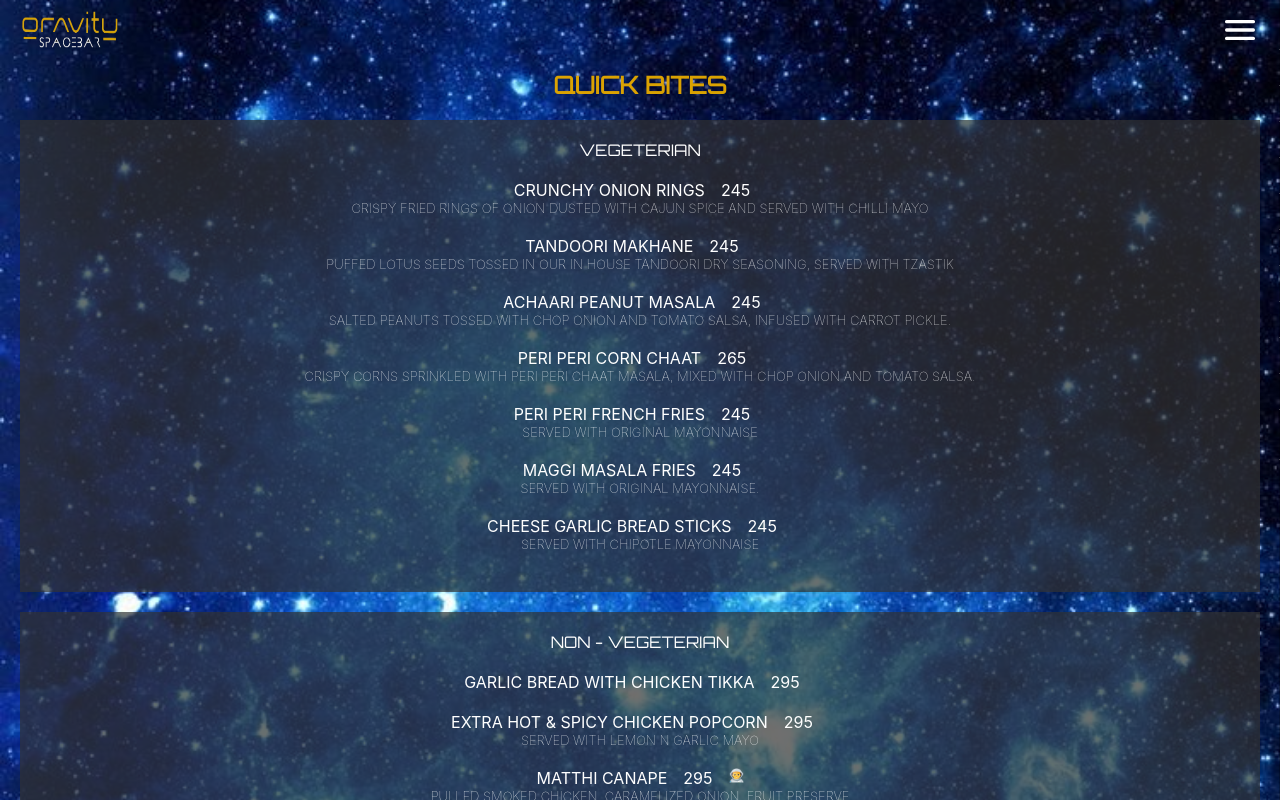
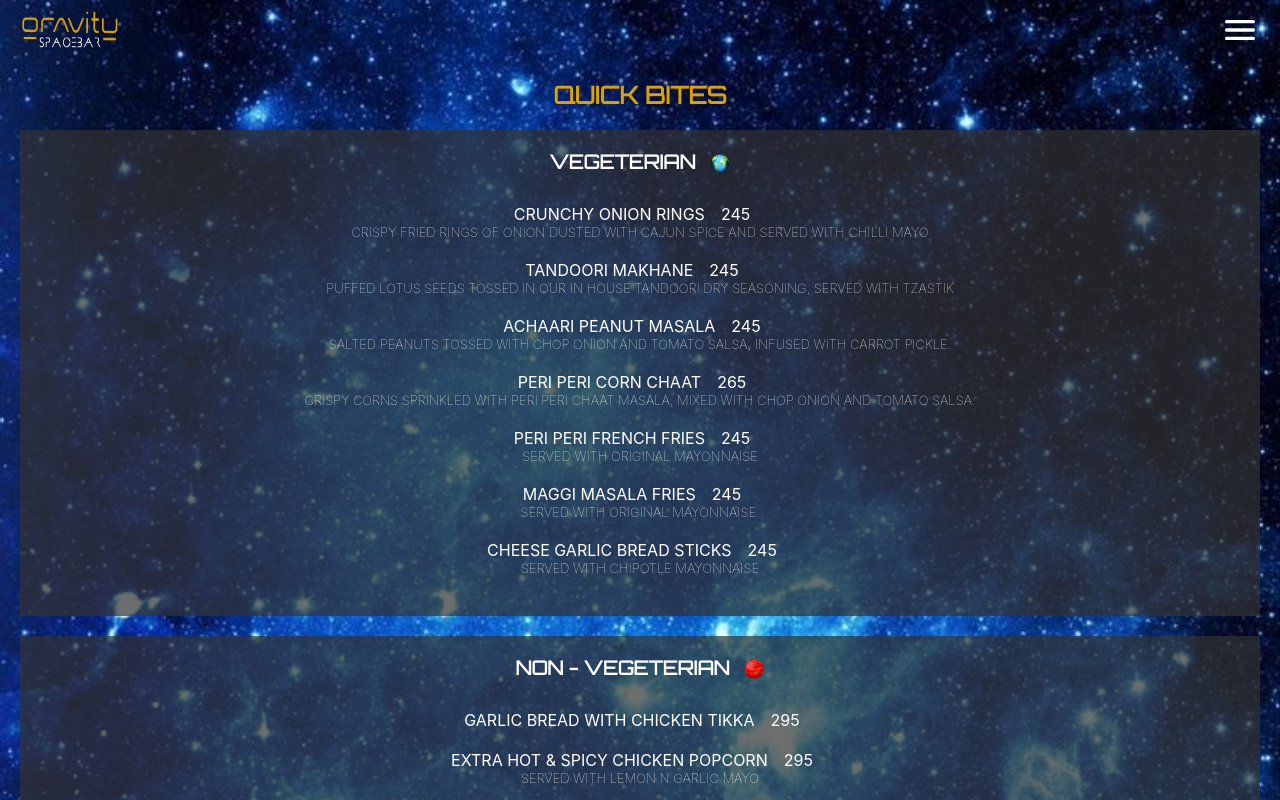
Before and after one commit to shubhaw/restaurant-menu, a React (Create React App) app: page / in a window 1280 px wide. Both pictures are taken after a click on the button "Food Menu". Shown: the top 800 px of the page. Built offline with nearby package versions, Linux system fonts and the light colour scheme.

Commit message:
minor fixes

```diff
--- a/src/App.css
+++ b/src/App.css
@@ -30,3 +30,10 @@
 .black {
     background-color: black;
 }
+
+.mainBody {
+    display: flex;
+    flex-direction: column;
+    justify-content: space-between;
+    min-height: calc(100vh - 70px);
+}
--- a/src/App.js
+++ b/src/App.js
@@ -35,7 +35,7 @@ function App() {
                     selectedMenu={selectedMainMenu}
                     onMainMenuChange={selectedMainMenu => setSelectedMainMenu(selectedMainMenu)}
                     onSubMenuChange={selectedSubMenuIndex => setSelectedSubMenuIndex(selectedSubMenuIndex)} />
-                <div onClick={() => setIsSideNavbarOpen(false)}>
+                <div className="mainBody" onClick={() => setIsSideNavbarOpen(false)}>
                     {selectedMainMenu === "foodMenu" && <Menu {...data.foodMenu[selectedSubMenuIndex]} />}
                     {/* {selectedMainMenu === "barMenu" && <Menu {...data.barMenu[selectedSubMenuIndex]} />} */}
                     {selectedMainMenu === "barMenu" && <BarMenu {...data.barMenu[selectedSubMenuIndex]} />}
--- a/src/assets/db/db.json
+++ b/src/assets/db/db.json
@@ -308,59 +308,66 @@
             "description": "",
             "submenu": [
                 {
-                    "title": "",
-                    "showTitle": false,
+                    "title": "Vegeterian",
+                    "showTitle": true,
                     "icon": "veg",
                     "items": [
                         {
                             "name": "Margarita",
                             "price": 395,
-                            "speciality": "Veg"
+                            "speciality": ""
                         },
                         {
                             "name": "Thai Style Grilled Vegetables",
                             "price": 425,
-                            "speciality": "Veg"
+                            "speciality": ""
                         },
                         {
                             "name": "Paneer Tikka Masala, onion, tomato, and green chili",
                             "price": 425,
-                            "speciality": "Veg"
+                            "speciality": ""
                         },
                         {
                             "name": "Roasted peppers, onion, mushrooms and corn",
                             "price": 425,
-                            "speciality": "Veg"
+                            "speciality": ""
                         },
                         {
                             "name": "Overloaded",
                             "price": 455,
-                            "speciality": "Veg"
-                        },
+                            "speciality": ""
+                        }
+                    ]
+                },
+                {
+                    "title": "Non - Vegeterian",
+                    "showTitle": true,
+                    "icon": "nonveg",
+                    "items": [
                         {
                             "name": "Chicken Tikka Masala, onion, tomato, green chili",
                             "price": 475,
-                            "speciality": "Non - Veg"
+                            "speciality": ""
                         },
                         {
                             "name": "Paprika chicken, mushroom, fresh thyme",
                             "price": 475,
-                            "speciality": "Non - Veg"
+                            "speciality": ""
                         },
                         {
                             "name": "Chicken malai tikka, Jalapeno, Trio of peppers",
                             "price": 475,
-                            "speciality": "Non - Veg"
+                            "speciality": ""
                         },
                         {
                             "name": "Chicken sausage, roasted peppers, green chili, corn",
                             "price": 475,
-                            "speciality": "Non - Veg"
+                            "speciality": ""
                         },
                         {
                             "name": "Mutton keema, sliced onion, jalapeno, fresh coriander",
                             "price": 495,
-                            "speciality": "Non - Veg"
+                            "speciality": ""
                         }
                     ]
                 }
@@ -613,7 +620,7 @@
         },
         {
             "title": "Oriental Meals",
-            "description": "",
+            "description": "All meals are served with either the choice of Garlic Hakka Noodles or Garlic Fried Rice and Kimchi Salad.",
             "submenu": [
                 {
                     "title": "Vegeterian",
--- a/src/components/Menu/Menu.js
+++ b/src/components/Menu/Menu.js
@@ -4,8 +4,8 @@ import MenuItemsBox from "../MenuItemsBox/MenuItemsBox";
 
 const Menu = props => {
     return <div>
-        <h2 className={classes.title}>{props.title}</h2>
-        {props.description && <p>{props.description}</p>}
+        <h2 className={classes.Title}>{props.title}</h2>
+        {props.description && <p className={classes.Description}>{props.description}</p>}
         {
             props.submenu && props.submenu.map((submenu, index) => <MenuItemsBox key={index} {...submenu} />)
         }
--- a/src/components/Menu/Menu.module.css
+++ b/src/components/Menu/Menu.module.css
@@ -1,5 +1,15 @@
-.title {
+.Title {
     text-transform: uppercase;
     color: #DAA202;
     font-family: 'Orbitron', 'Segoe UI', Tahoma, Geneva, Verdana, sans-serif;
 }
+
+.Description {
+    text-transform: uppercase;
+    font-family: 'Orbitron', 'Segoe UI', Tahoma, Geneva, Verdana, sans-serif;
+    background: rgba(50, 50, 50, 0.7);
+    padding: 20px;
+    margin: 20px;
+    letter-spacing: 0.2em;
+    font-size: 0.9em;
+}
--- a/src/components/MenuItem/MenuItem.js
+++ b/src/components/MenuItem/MenuItem.js
@@ -33,7 +33,7 @@ const MenuItem = props => {
         <div className={classes.MenuItemTitle}>
             <div>{props.name}</div>
             <div>{props.price}</div>
-            {props.speciality !== "None" && props.speciality !== "Double Spicy" && <img src={icon} alt={props.speciality} width="15" height="15" />}
+            {props.speciality !== "None" && props.speciality !== "" && props.speciality !== "Double Spicy" && <img src={icon} alt={props.speciality} width="15" height="15" />}
             {props.speciality === "Double Spicy" && <img src={icon} alt={props.speciality} width="32" height="15" />}
         </div>
         <div className={classes.MenuItemDescription}>{props.details}</div>
--- a/src/components/MenuItemsBox/MenuItemsBox.js
+++ b/src/components/MenuItemsBox/MenuItemsBox.js
@@ -1,10 +1,19 @@
 import React from "react";
 import MenuItem from "../MenuItem/MenuItem";
 import classes from "./MenuItemsBox.module.css";
+import VegIcon from "../../assets/images/vegIcon.png";
+import NonVegIcon from "../../assets/images/nonVegIcon.png";
 
 const MenuItemsBox = props => {
+    const [icon, setIcon] = React.useState();
+    React.useEffect(() => {
+        props.icon === "veg" ? setIcon(VegIcon) : setIcon(NonVegIcon);
+    }, [props.icon])
     return <div className={classes.MenuItemsBox}>
-        {props.title && <div className={classes.MenuItemTitle}>{props.title}</div>}
+        {props.title && <div className={classes.MenuItemTitle}>
+            {props.title}
+            {props.icon && <img src={icon} width="20" height="20" alt={props.icon} className={classes.MenuItemTitleIcon} />}
+        </div>}
         {props.items.map(item => <MenuItem key={item.name} {...item} />)}
     </div>
 }
--- a/src/components/MenuItemsBox/MenuItemsBox.module.css
+++ b/src/components/MenuItemsBox/MenuItemsBox.module.css
@@ -5,6 +5,16 @@
 }
 
 .MenuItemTitle {
+    display: flex;
     font-family: 'Orbitron', 'Segoe UI', Tahoma, Geneva, Verdana, sans-serif;
     text-transform: uppercase;
+    font-weight: bold;
+    font-size: 1.2em;
+    margin-bottom: 30px;
+    justify-content: center;
 }
+
+.MenuItemTitleIcon {
+    margin-top: 3px;
+    margin-left: 15px;
+}
--- a/src/components/SideNavbar/SideNavbar.module.css
+++ b/src/components/SideNavbar/SideNavbar.module.css
@@ -36,6 +36,7 @@
 .NavmenuItemHeading {
     font-size: 1.5em;
     font-weight: bolder;
+    color: #DAA202;
 }
 
 .Hide {
```
